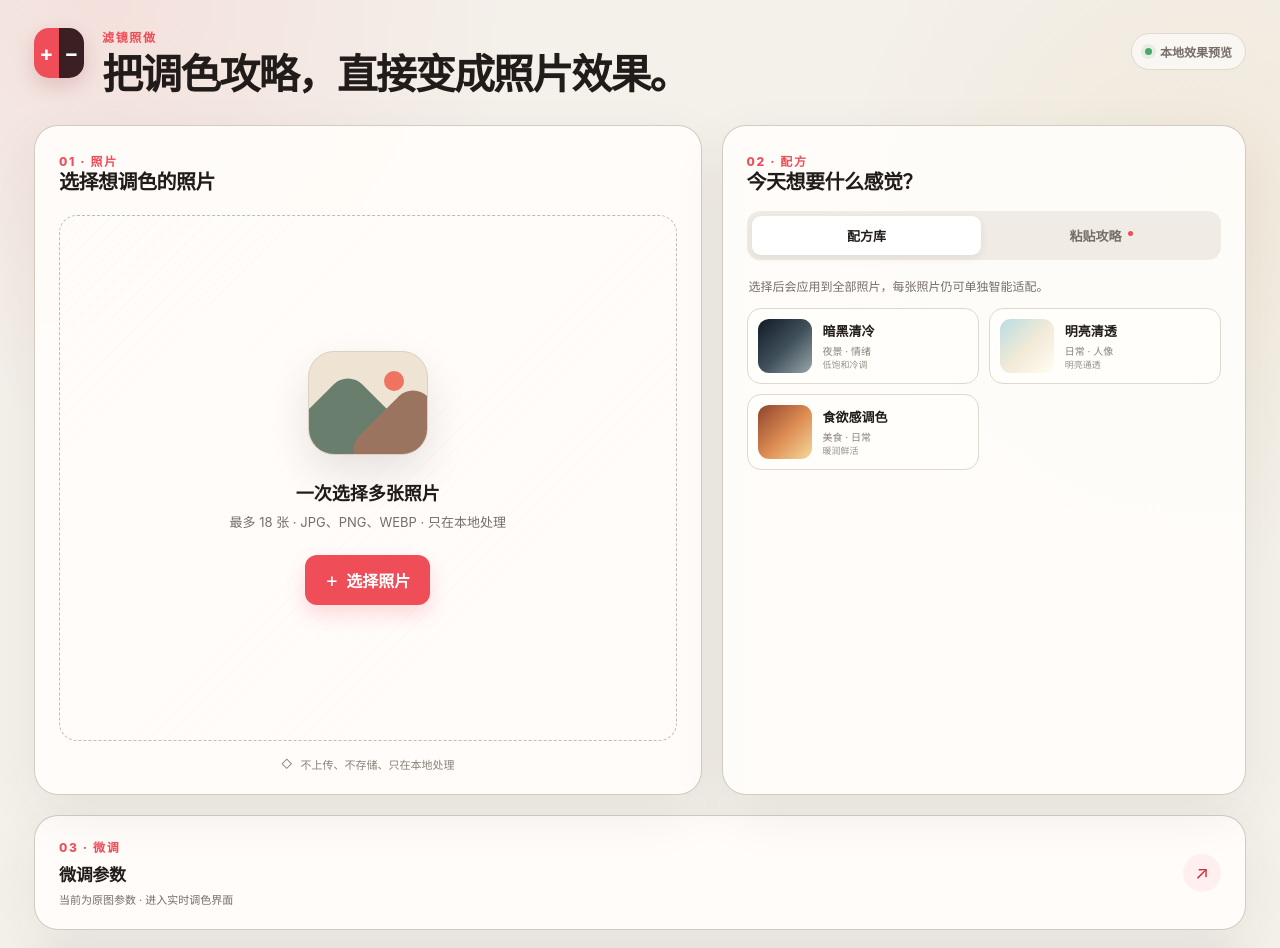
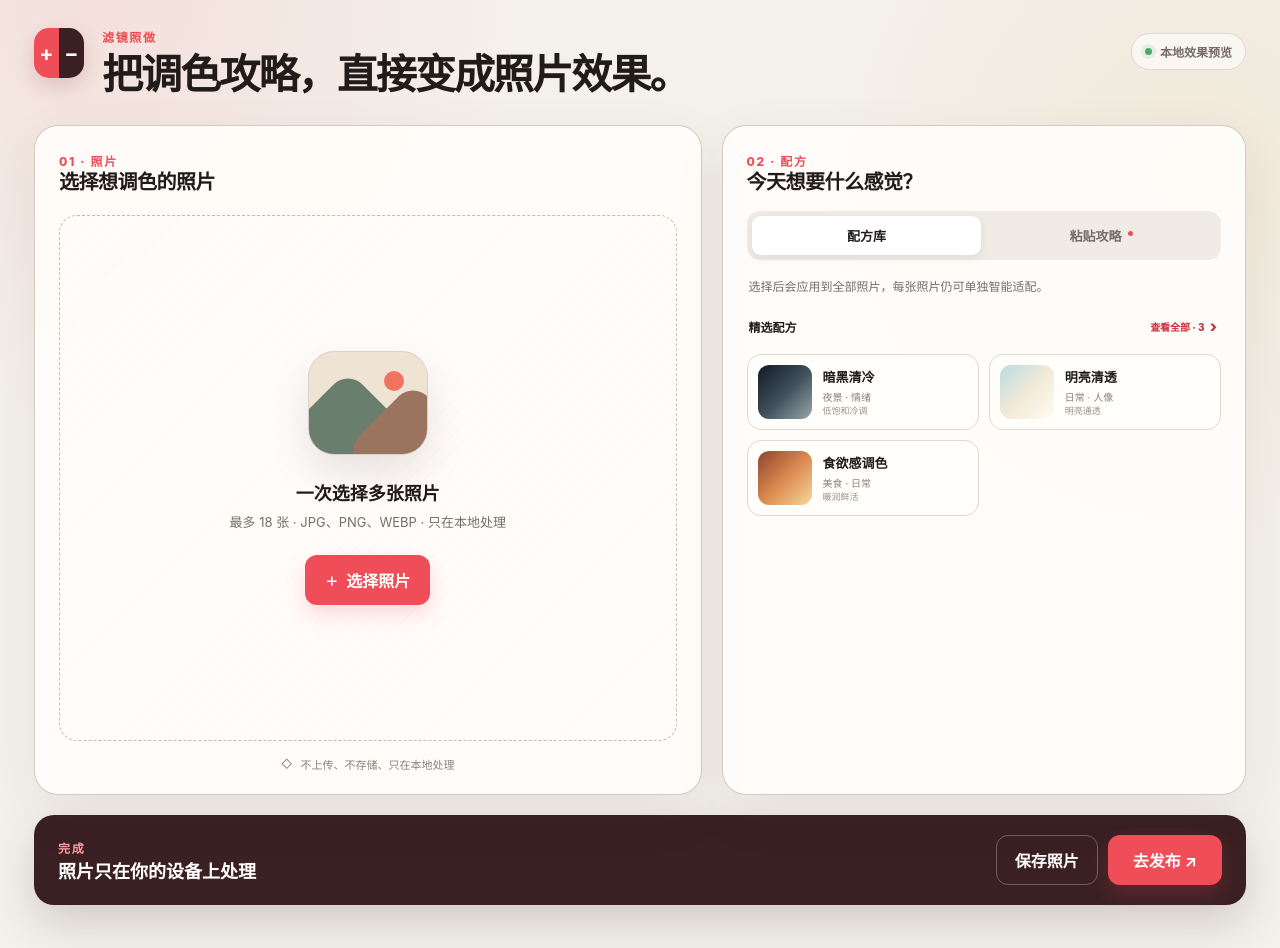
Before and after one commit to wunala-bot/filter-recipe-studio, a React (Vite) app: page / in a window 1280 px wide. Shown: the top 948 px of the page. Built offline with nearby package versions, Linux system fonts and the light colour scheme.

Commit message:
Compact adjustment and preset library UI

```diff
--- a/app/FilterStudio.tsx
+++ b/app/FilterStudio.tsx
@@ -462,6 +462,8 @@ export default function FilterStudio() {
   const [toast, setToast] = useState("");
   const [isDragging, setIsDragging] = useState(false);
   const [isAdjustmentOpen, setIsAdjustmentOpen] = useState(false);
+  const [isPresetLibraryOpen, setIsPresetLibraryOpen] = useState(false);
+  const [presetSearch, setPresetSearch] = useState("");
   const inputRef = useRef<HTMLInputElement>(null);
   const displayCanvasRef = useRef<HTMLCanvasElement>(null);
   const adjustmentCanvasRef = useRef<HTMLCanvasElement>(null);
@@ -491,6 +493,11 @@ export default function FilterStudio() {
     () => photoProfile && recipeBaseline ? createRecipeAdaptation(recipeBaseline, photoProfile) : null,
     [photoProfile, recipeBaseline],
   );
+  const filteredPresets = useMemo(() => {
+    const query = presetSearch.trim().toLowerCase();
+    if (!query) return PRESETS;
+    return PRESETS.filter((preset) => `${preset.name} ${preset.scene} ${preset.tone}`.toLowerCase().includes(query));
+  }, [presetSearch]);
 
   const updateActivePhoto = useCallback((updater: (photo: PhotoItem) => PhotoItem) => {
     if (!activePhotoId) return;
@@ -559,10 +566,12 @@ export default function FilterStudio() {
   }, [compare, drawComparison]);
 
   useEffect(() => {
-    if (!isAdjustmentOpen) return;
+    if (!isAdjustmentOpen && !isPresetLibraryOpen) return;
     const previousOverflow = document.body.style.overflow;
     const closeOnEscape = (event: KeyboardEvent) => {
-      if (event.key === "Escape") setIsAdjustmentOpen(false);
+      if (event.key !== "Escape") return;
+      setIsAdjustmentOpen(false);
+      setIsPresetLibraryOpen(false);
     };
     document.body.style.overflow = "hidden";
     window.addEventListener("keydown", closeOnEscape);
@@ -572,7 +581,7 @@ export default function FilterStudio() {
       window.removeEventListener("keydown", closeOnEscape);
       window.cancelAnimationFrame(frame);
     };
-  }, [drawComparison, isAdjustmentOpen]);
+  }, [drawComparison, isAdjustmentOpen, isPresetLibraryOpen]);
 
   const openAdjustments = () => {
     if (!image) {
@@ -870,6 +879,13 @@ export default function FilterStudio() {
               </div>
             </div>
           )}
+          {image && (
+            <button className="photo-adjustment-launch" type="button" onClick={openAdjustments}>
+              <span aria-hidden="true">☷</span>
+              <strong>微调</strong>
+              <small>{adjustedCount > 0 ? `${adjustedCount} 项已调整` : "按需要调整参数"}</small>
+            </button>
+          )}
           {photoProfile && (
             <div className="photo-profile" aria-label="原图分析结果">
               <strong><span aria-hidden="true">✦</span> 原图分析</strong>
@@ -889,8 +905,12 @@ export default function FilterStudio() {
           {activeTab === "presets" ? (
             <div className="preset-content">
               <p className="panel-intro">选择后会应用到全部照片，每张照片仍可单独智能适配。</p>
+              <div className="preset-toolbar">
+                <strong>精选配方</strong>
+                <button type="button" onClick={() => setIsPresetLibraryOpen(true)}>查看全部 · {PRESETS.length} <span>›</span></button>
+              </div>
               <div className="preset-grid">
-                {PRESETS.map((preset) => (
+                {PRESETS.slice(0, 4).map((preset) => (
                   <button key={preset.id} className={`preset-card ${selectedPreset === preset.id ? "selected" : ""}`} onClick={() => applyPreset(preset)}>
                     <span className="preset-swatch" style={{ background: preset.swatch }}>{selectedPreset === preset.id && <span className="check-mark">✓</span>}</span>
                     <span className="preset-meta"><strong>{preset.name}</strong><small>{preset.scene}</small></span>
@@ -935,29 +955,37 @@ export default function FilterStudio() {
         </section>
       </section>
 
-      <section className="adjustment-card card">
-        <div className="adjustment-summary">
-          <button
-            className="adjustment-toggle"
-            type="button"
-            aria-expanded={isAdjustmentOpen}
-            aria-controls="adjustment-dialog"
-            onClick={openAdjustments}
-          >
-            <span className="adjustment-title">
-              <span className="step-label">03 · 微调</span>
-              <strong>{selectedPreset ? `微调「${selectedName}」` : "微调参数"}</strong>
-              <small>{adjustedCount > 0 ? `当前已应用 ${adjustedCount} 项参数` : "当前为原图参数"} · 进入实时调色界面</small>
-            </span>
-            <span className="adjustment-chevron" aria-hidden="true">↗</span>
-          </button>
-        </div>
-      </section>
-
       <section className="export-bar">
         <div><span className="step-label">完成</span><strong>{photos.length > 1 ? `${photos.length} 张照片已准备好` : "照片只在你的设备上处理"}</strong></div>
         <div className="export-actions"><button className="secondary-button" onClick={saveImage}>保存{photos.length > 1 ? "全部" : "照片"}</button><button className="primary-button" onClick={publishImage}>去发布 <span>↗</span></button></div>
       </section>
+      {isPresetLibraryOpen && (
+        <div className="preset-library-overlay" onPointerDown={(event) => { if (event.target === event.currentTarget) setIsPresetLibraryOpen(false); }}>
+          <section className="preset-library-dialog" role="dialog" aria-modal="true" aria-labelledby="preset-library-title">
+            <header className="preset-library-header">
+              <div><span className="step-label">配方库</span><strong id="preset-library-title">选择一种照片感觉</strong></div>
+              <button className="close-dialog" type="button" onClick={() => setIsPresetLibraryOpen(false)} aria-label="关闭配方库">×</button>
+            </header>
+            <div className="preset-library-body">
+              <label className="preset-search">
+                <span aria-hidden="true">⌕</span>
+                <input value={presetSearch} onChange={(event) => setPresetSearch(event.target.value)} placeholder="搜索风格、场景或色调" autoFocus />
+              </label>
+              <div className="preset-library-count">{presetSearch ? `找到 ${filteredPresets.length} 个配方` : `全部配方 · ${PRESETS.length}`}</div>
+              <div className="preset-library-grid">
+                {filteredPresets.map((preset) => (
+                  <button key={preset.id} className={`preset-card ${selectedPreset === preset.id ? "selected" : ""}`} onClick={() => { applyPreset(preset); setIsPresetLibraryOpen(false); }}>
+                    <span className="preset-swatch" style={{ background: preset.swatch }}>{selectedPreset === preset.id && <span className="check-mark">✓</span>}</span>
+                    <span className="preset-meta"><strong>{preset.name}</strong><small>{preset.scene}</small></span>
+                    <span className="preset-tone">{preset.tone}</span>
+                  </button>
+                ))}
+              </div>
+              {!filteredPresets.length && <div className="preset-empty">没有找到相关配方</div>}
+            </div>
+          </section>
+        </div>
+      )}
       {isAdjustmentOpen && (
         <div className="adjustment-overlay" onPointerDown={(event) => { if (event.target === event.currentTarget) setIsAdjustmentOpen(false); }}>
           <section className="adjustment-dialog" id="adjustment-dialog" role="dialog" aria-modal="true" aria-labelledby="adjustment-dialog-title">
--- a/app/globals.css
+++ b/app/globals.css
@@ -90,6 +90,11 @@ button { color: inherit; }
 .before-label { left: 14px; }
 .after-label { right: 14px; }
 .compare-control { display: grid; grid-template-columns: auto 1fr auto; align-items: center; gap: 12px; padding: 14px 8px 1px; color: var(--muted); font-size: 11px; font-weight: 700; }
+.photo-adjustment-launch { display: inline-flex; align-items: center; align-self: center; gap: 7px; min-height: 42px; margin-top: 13px; padding: 9px 15px; border: 1px solid #d8cec5; border-radius: 999px; background: #fffefa; color: var(--ink); box-shadow: 0 5px 15px rgba(62,43,34,.06); cursor: pointer; transition: transform .16s, border-color .16s, box-shadow .16s; }
+.photo-adjustment-launch:hover { transform: translateY(-1px); border-color: #c7b8ae; box-shadow: 0 8px 20px rgba(62,43,34,.1); }
+.photo-adjustment-launch > span { color: var(--accent); font-size: 17px; line-height: 1; transform: rotate(90deg); }
+.photo-adjustment-launch strong { font-size: 12px; }
+.photo-adjustment-launch small { color: var(--muted); font-size: 10px; }
 
 input[type="range"] { height: 34px; margin: 0; appearance: none; background: transparent; accent-color: var(--accent); cursor: pointer; touch-action: pan-y; }
 input[type="range"]::-webkit-slider-runnable-track { height: 7px; border-radius: 99px; background: #ded6ce; }
@@ -102,6 +107,10 @@ input[type="range"]::-moz-range-thumb { width: 21px; height: 21px; border: 4px s
 .tabs button.active { background: white; color: var(--ink); box-shadow: 0 3px 10px rgba(64,44,34,.08); }
 .new-dot { display: inline-block; width: 5px; height: 5px; margin: 0 0 5px 3px; border-radius: 50%; background: var(--accent); }
 .panel-intro { margin: 17px 2px 14px; color: var(--muted); font-size: 12px; }
+.preset-toolbar { display: flex; align-items: center; justify-content: space-between; gap: 12px; margin: 0 2px 10px; }
+.preset-toolbar strong { font-size: 12px; }
+.preset-toolbar button { min-height: 36px; padding: 6px 2px 6px 10px; border: 0; background: transparent; color: var(--accent-dark); font-size: 10px; font-weight: 800; cursor: pointer; }
+.preset-toolbar button span { margin-left: 3px; font-size: 16px; vertical-align: -1px; }
 .preset-grid { display: grid; grid-template-columns: repeat(auto-fit, minmax(220px, 1fr)); gap: 10px; }
 .preset-card { display: grid; grid-template-columns: 54px 1fr; grid-template-rows: auto auto; column-gap: 11px; padding: 10px; text-align: left; border: 1px solid var(--line); border-radius: 14px; background: #fffefa; cursor: pointer; transition: border .16s, transform .16s, box-shadow .16s; }
 .preset-card:hover { transform: translateY(-1px); border-color: #c9b9ad; box-shadow: 0 9px 22px rgba(62,43,34,.07); }
@@ -137,16 +146,19 @@ input[type="range"]::-moz-range-thumb { width: 21px; height: 21px; border: 4px s
 .smart-copy p { margin: 3px 0 0; color: #766b64; font-size: 10px; line-height: 1.45; }
 .smart-suggestion button { flex: 0 0 auto; padding: 8px 10px; border: 0; border-radius: 9px; background: var(--wine); color: white; font-size: 10px; font-weight: 800; cursor: pointer; }
 
-.adjustment-card { margin-top: 20px; padding: 0; overflow: hidden; transition: box-shadow .2s, border-color .2s; }
-.adjustment-summary { position: relative; display: flex; align-items: center; }
-.adjustment-toggle { display: flex; align-items: center; justify-content: space-between; gap: 20px; width: 100%; padding: 22px 24px; border: 0; background: transparent; text-align: left; cursor: pointer; }
-.adjustment-toggle:hover { background: rgba(244, 239, 233, .55); }
-.adjustment-title { display: block; min-width: 0; }
-.adjustment-title .step-label, .adjustment-title strong, .adjustment-title small { display: block; }
-.adjustment-title strong { font-size: 17px; letter-spacing: -.02em; }
-.adjustment-title small { margin-top: 5px; color: var(--muted); font-size: 11px; }
-.adjustment-chevron { display: grid; place-items: center; flex: 0 0 auto; width: 38px; height: 38px; border-radius: 50%; background: var(--soft-red); color: var(--accent-dark); font-size: 18px; line-height: 1; transition: transform .2s, background .2s; }
-.adjustment-toggle:hover .adjustment-chevron { transform: translate(2px, -2px); background: #ffe3e1; }
+.preset-library-overlay { position: fixed; z-index: 45; inset: 0; display: grid; place-items: center; padding: 18px; background: rgba(24, 19, 18, .62); backdrop-filter: blur(12px); animation: overlay-in .18s ease-out; }
+.preset-library-dialog { display: flex; flex-direction: column; width: min(820px, 100%); max-height: min(720px, calc(100vh - 36px)); max-height: min(720px, calc(100dvh - 36px)); overflow: hidden; border: 1px solid rgba(255,255,255,.25); border-radius: 24px; background: var(--card); box-shadow: 0 28px 80px rgba(0,0,0,.3); }
+.preset-library-header { display: flex; align-items: center; justify-content: space-between; gap: 18px; flex: 0 0 auto; padding: 18px 20px; border-bottom: 1px solid var(--line); }
+.preset-library-header .step-label { margin-bottom: 3px; }
+.preset-library-header strong { display: block; font-size: 18px; }
+.preset-library-body { min-height: 0; padding: 18px 20px 24px; overflow-y: auto; -webkit-overflow-scrolling: touch; }
+.preset-search { display: flex; align-items: center; gap: 9px; padding: 0 13px; border: 1px solid var(--line); border-radius: 13px; background: #f8f4ee; }
+.preset-search > span { color: #988e87; font-size: 22px; line-height: 1; }
+.preset-search input { width: 100%; min-height: 46px; border: 0; outline: 0; background: transparent; color: var(--ink); font-size: 13px; }
+.preset-library-count { margin: 16px 2px 10px; color: var(--muted); font-size: 10px; font-weight: 750; }
+.preset-library-grid { display: grid; grid-template-columns: repeat(2, minmax(0, 1fr)); gap: 10px; }
+.preset-empty { padding: 64px 20px; color: var(--muted); text-align: center; font-size: 12px; }
+
 .control-group + .control-group { margin-top: 23px; padding-top: 19px; border-top: 1px solid var(--line); }
 .control-group-title { display: flex; align-items: center; gap: 9px; margin-bottom: 15px; }
 .control-group-title strong { font-size: 12px; }
@@ -207,6 +219,10 @@ input[type="range"]::-moz-range-thumb { width: 21px; height: 21px; border: 4px s
   .canvas-frame { min-height: 430px; }
 }
 @media (max-width: 760px) {
+  .preset-library-overlay { place-items: end center; padding: 0; background: rgba(24, 19, 18, .5); }
+  .preset-library-dialog { width: 100%; max-height: 86vh; max-height: 86dvh; border: 0; border-radius: 22px 22px 0 0; }
+  .preset-library-header { padding: 15px 15px 13px; }
+  .preset-library-body { padding: 14px 15px max(26px, var(--safe-area-inset-bottom, env(safe-area-inset-bottom, 0px))); }
   .adjustment-overlay { padding: 0; background: #211d1d; backdrop-filter: none; }
   .adjustment-dialog { width: 100%; height: 100vh; height: 100dvh; border: 0; border-radius: 0; }
   .adjustment-dialog-header { min-height: 66px; padding: max(10px, var(--safe-area-inset-top, env(safe-area-inset-top, 0px))) 10px 9px 14px; }
@@ -232,13 +248,14 @@ input[type="range"]::-moz-range-thumb { width: 21px; height: 21px; border: 4px s
   .preview-badge { display: none; }
   .card { border-radius: 18px; }
   .photo-stage, .recipe-panel { padding: 17px; }
-  .adjustment-toggle { padding: 18px 17px; }
   .photo-stage { min-height: 590px; }
   .upload-zone { min-height: 430px; padding: 24px 14px; text-align: center; }
   .canvas-frame { min-height: 430px; }
   .photo-profile { align-items: flex-start; flex-direction: column; }
   .photo-profile > div { justify-content: flex-start; }
   .preset-grid { grid-template-columns: 1fr; }
+  .preset-library-grid { grid-template-columns: 1fr; }
+  .photo-adjustment-launch { width: 100%; justify-content: center; min-height: 46px; }
   .smart-suggestion { grid-template-columns: auto 1fr; }
   .smart-suggestion button { grid-column: 1 / -1; width: 100%; padding-block: 10px; }
   .controls-grid { grid-template-columns: 1fr; gap: 12px; }
```
